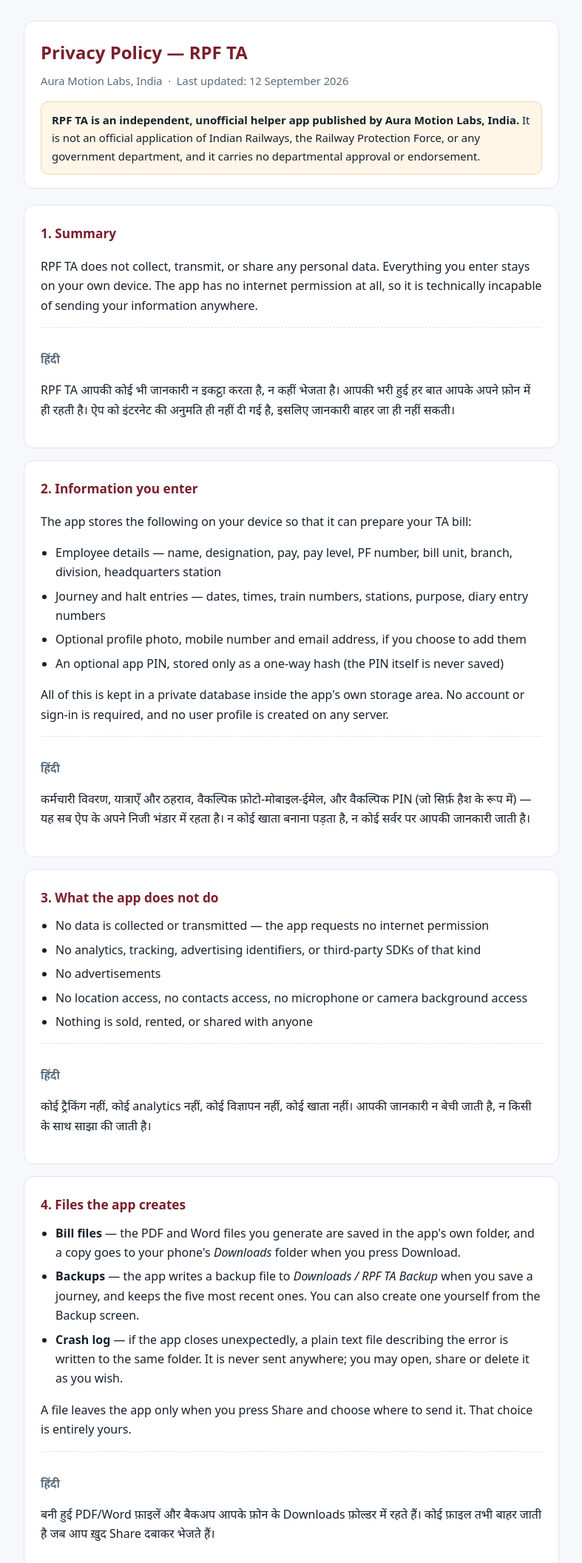
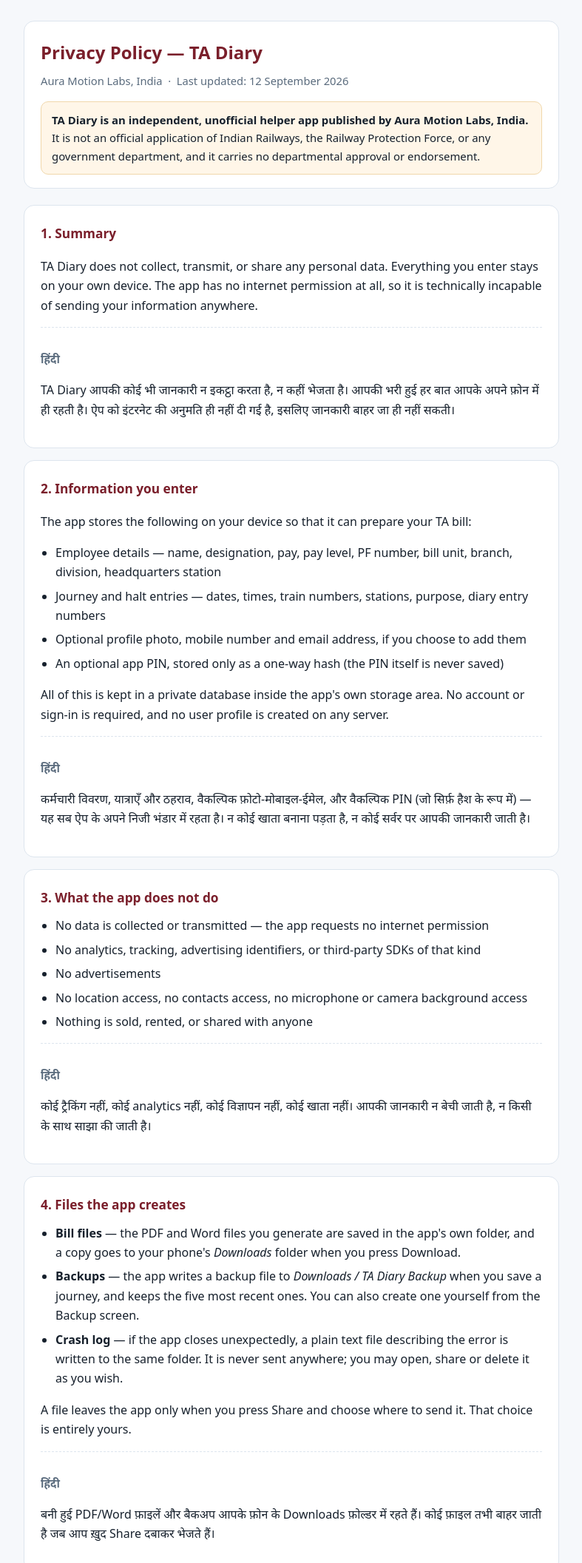
Before and after one commit to auramotion-labs/rpf-ta-privacy, a plain HTML site: page index.html in a window 1280 px wide. Shown: the top 2113 px of the page at 74% size, without its empty margins (246-1033 px from the left). Drawn offline with Linux system fonts and the light colour scheme.

Commit message:
Add files via upload

```diff
--- a/index.html
+++ b/index.html
@@ -3,7 +3,7 @@
 <head>
 <meta charset="utf-8">
 <meta name="viewport" content="width=device-width, initial-scale=1">
-<title>Privacy Policy — RPF TA</title>
+<title>Privacy Policy — TA Diary</title>
 <style>
   :root {
     --ink: #16202c;
@@ -59,10 +59,10 @@
 <div class="wrap">
 
   <header>
-    <h1>Privacy Policy — RPF TA</h1>
+    <h1>Privacy Policy — TA Diary</h1>
     <p class="sub">Aura Motion Labs, India &nbsp;·&nbsp; Last updated: 12 September 2026</p>
     <div class="notice">
-      <strong>RPF TA is an independent, unofficial helper app published by Aura Motion Labs,
+      <strong>TA Diary is an independent, unofficial helper app published by Aura Motion Labs,
       India.</strong> It is not an official application of Indian Railways, the Railway
       Protection Force, or any government department, and it carries no departmental
       approval or endorsement.
@@ -72,14 +72,14 @@
   <section>
     <h2>1. Summary</h2>
     <p>
-      RPF TA does not collect, transmit, or share any personal data. Everything you enter
+      TA Diary does not collect, transmit, or share any personal data. Everything you enter
       stays on your own device. The app has no internet permission at all, so it is
       technically incapable of sending your information anywhere.
     </p>
     <div class="hi">
       <h3>हिंदी</h3>
       <p>
-        RPF TA आपकी कोई भी जानकारी न इकट्ठा करता है, न कहीं भेजता है। आपकी भरी हुई हर बात
+        TA Diary आपकी कोई भी जानकारी न इकट्ठा करता है, न कहीं भेजता है। आपकी भरी हुई हर बात
         आपके अपने फ़ोन में ही रहती है। ऐप को इंटरनेट की अनुमति ही नहीं दी गई है, इसलिए
         जानकारी बाहर जा ही नहीं सकती।
       </p>
@@ -133,7 +133,7 @@
       <li><strong>Bill files</strong> — the PDF and Word files you generate are saved in the app's
         own folder, and a copy goes to your phone's <em>Downloads</em> folder when you press Download.</li>
       <li><strong>Backups</strong> — the app writes a backup file to
-        <em>Downloads / RPF TA Backup</em> when you save a journey, and keeps the five most
+        <em>Downloads / TA Diary Backup</em> when you save a journey, and keeps the five most
         recent ones. You can also create one yourself from the Backup screen.</li>
       <li><strong>Crash log</strong> — if the app closes unexpectedly, a plain text file describing
         the error is written to the same folder. It is never sent anywhere; you may open,
@@ -167,7 +167,7 @@
   <section>
     <h2>6. Children</h2>
     <p>
-      RPF TA is a workplace utility intended for adult employees. It is not directed at
+      TA Diary is a workplace utility intended for adult employees. It is not directed at
       children and does not knowingly collect information from anyone.
     </p>
   </section>
@@ -199,7 +199,7 @@
   </section>
 
   <footer>
-    RPF TA — published by Aura Motion Labs, India. An independent helper app, not affiliated
+    TA Diary — published by Aura Motion Labs, India. An independent helper app, not affiliated
     with Indian Railways, the Railway Protection Force, or any government department.
   </footer>
 
```
